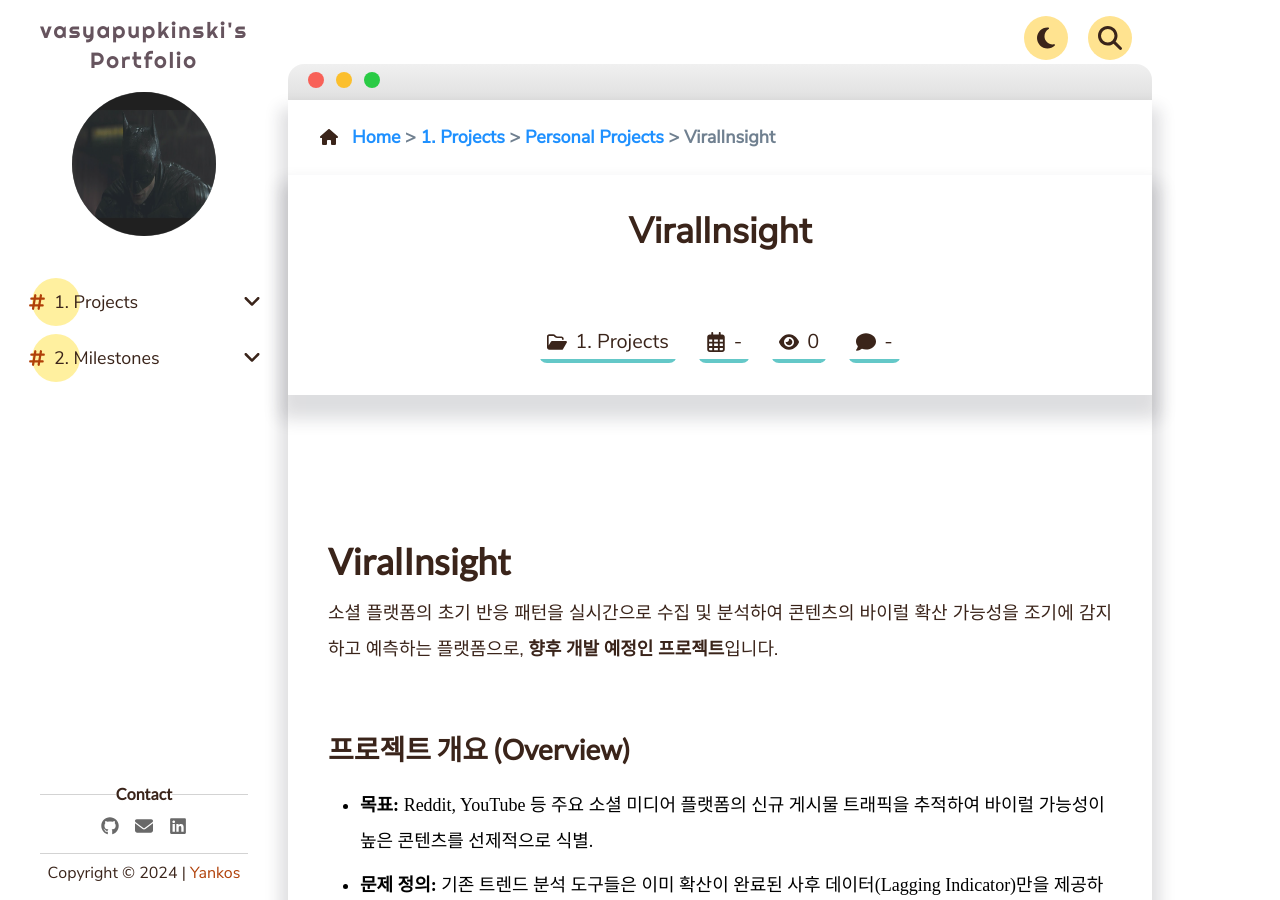
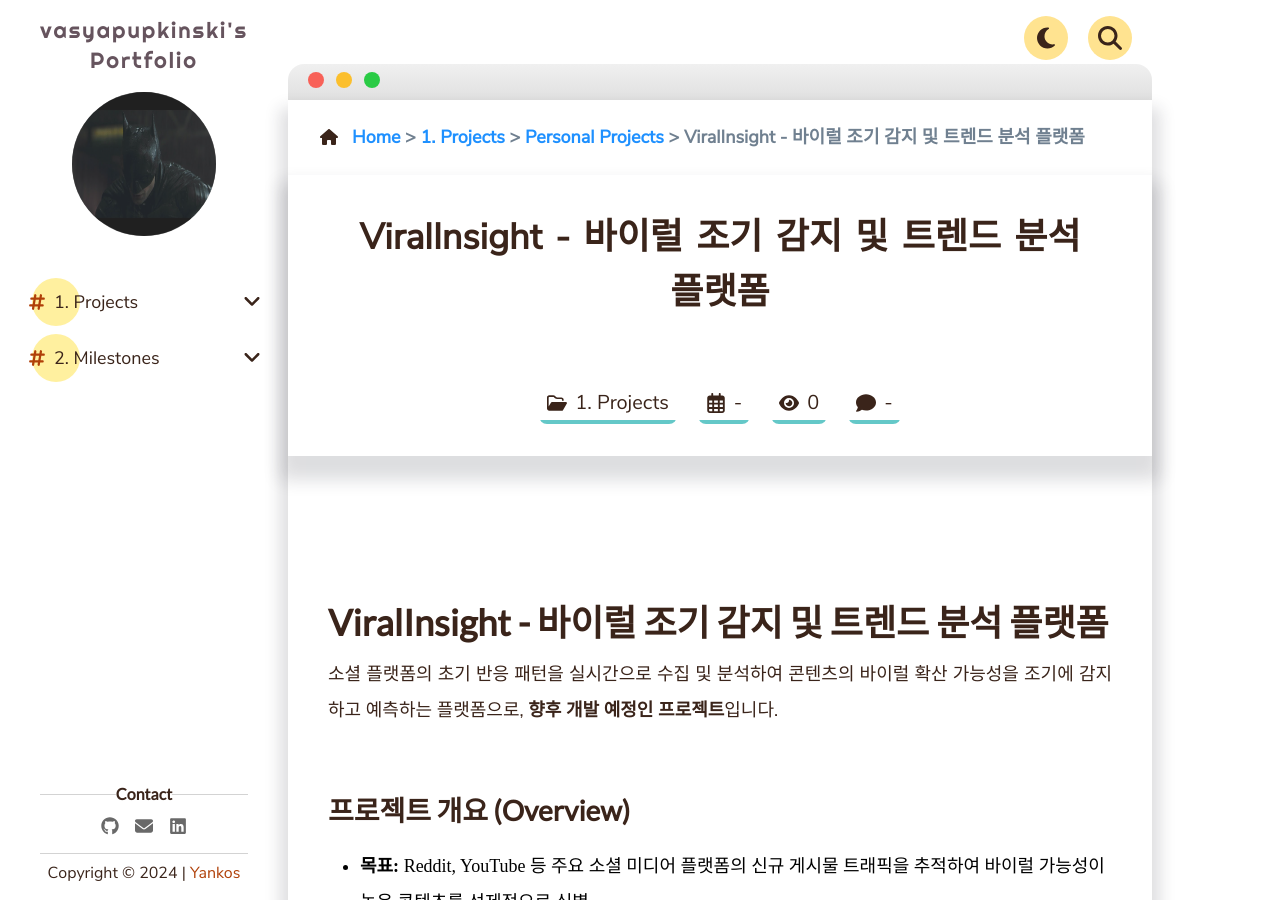
Before and after one commit to vasyapupkinski/vasyapupkinski.github.io, a Jekyll site: the page built from _pages/1. Projects/Personal Projects/viralinsight-ai-viralprediction.md, in a window 1280 px wide and 900 px high. Built offline with Jekyll 4.4.1, drawn with Linux system fonts in a browser that asks for light colours; comment, search, counter and statistics services are not loaded.

Commit message:
개인 프로젝트 제목 형식 통일 (팀 프로젝트 형식 준수)

```diff
--- a/_pages/1. Projects/Personal Projects/viralinsight-ai-viralprediction.md
+++ b/_pages/1. Projects/Personal Projects/viralinsight-ai-viralprediction.md
@@ -1,12 +1,12 @@
 ---
 layout: page
-title: "ViralInsight"
+title: "ViralInsight - 바이럴 조기 감지 및 트렌드 분석 플랫폼"
 category: "1. Projects / Personal Projects"
 status: "Planned"
 order: 2
 ---
 
-# ViralInsight
+# ViralInsight - 바이럴 조기 감지 및 트렌드 분석 플랫폼
 
 소셜 플랫폼의 초기 반응 패턴을 실시간으로 수집 및 분석하여 콘텐츠의 바이럴 확산 가능성을 조기에 감지하고 예측하는 플랫폼으로, **향후 개발 예정인 프로젝트**입니다.
 
```
Also changed, not shown: _pages/1. Projects/Personal Projects/clairvoyance-ai-monitor.md (+2 -2 lines), _pages/1. Projects/Personal Projects/devoffs-ai-jobaggregator.md (+2 -2 lines).
